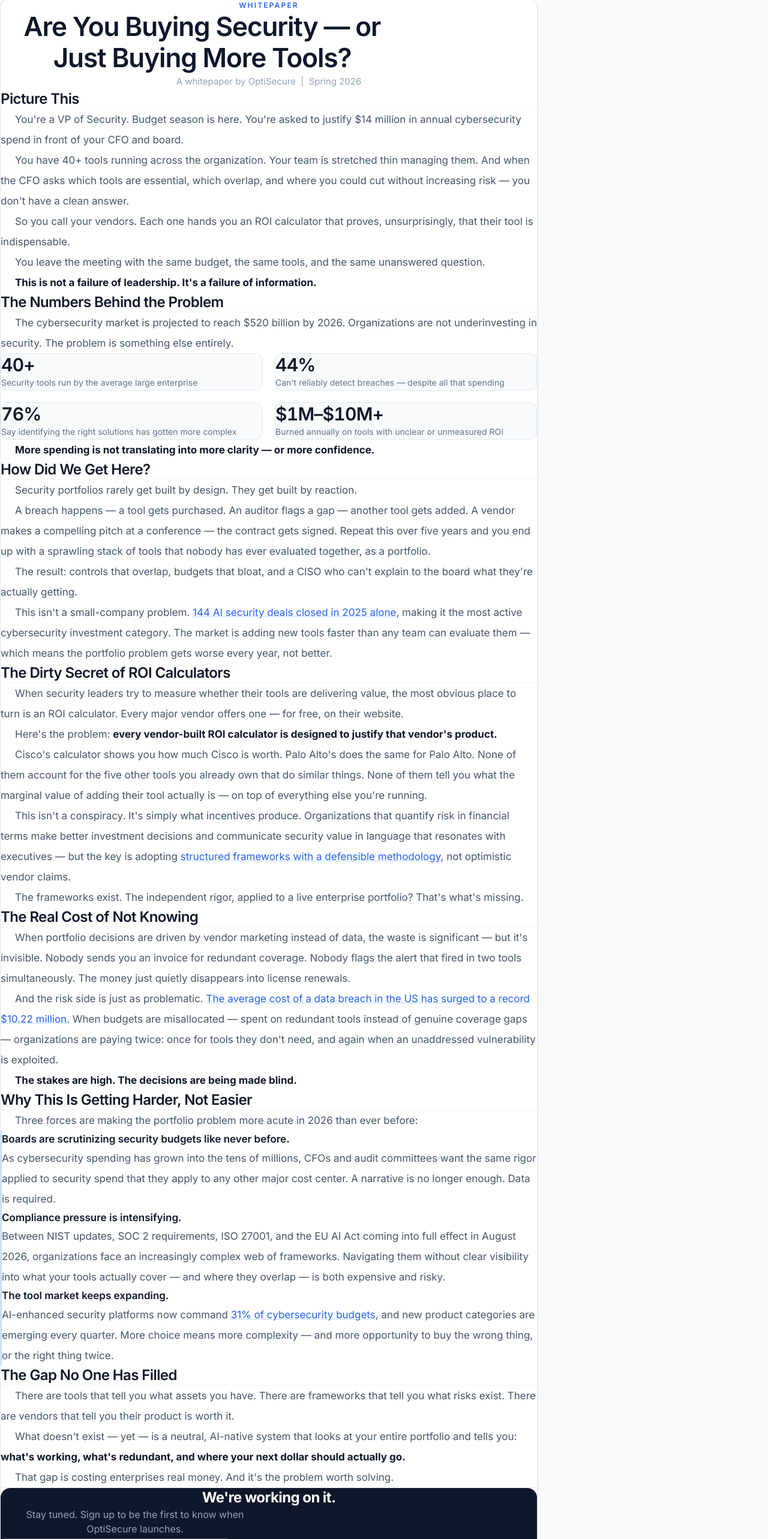
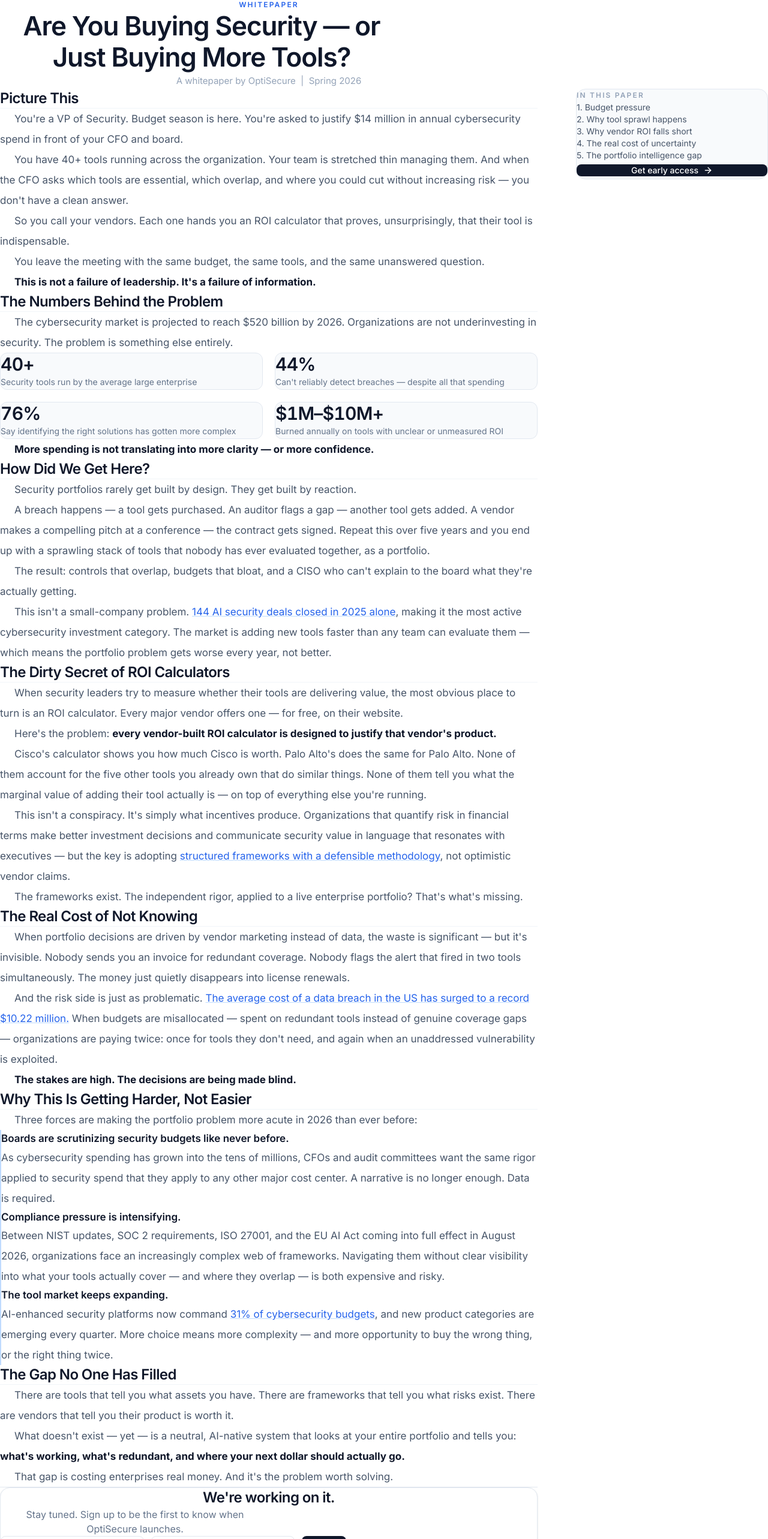
Before and after one commit to poojalohit/OptiSecure, a React (Vite) app: page / in a window 1280 px wide. Shown: the part 59-2625 px from the top of the page at 60% size. Built offline with nearby package versions, Linux system fonts and the light colour scheme.

Commit message:
Expand whitepaper layout for desktop and simplify signup styling
Made-with: Cursor

```diff
--- a/src/index.css
+++ b/src/index.css
@@ -45,7 +45,7 @@ html {
 body {
   font-family: var(--font-sans);
   color: #334155;
-  background: #f8fafc;
+  background: #fff;
   font-size: 16px;
   line-height: 1.7;
 }
--- a/src/pages/Whitepaper.tsx
+++ b/src/pages/Whitepaper.tsx
@@ -12,10 +12,10 @@ export default function Whitepaper() {
   }
 
   return (
-    <div className="min-h-screen bg-slate-50">
+    <div className="min-h-screen bg-white">
       {/* Navbar */}
       <nav className="sticky top-0 z-50 bg-white/95 backdrop-blur-md border-b border-slate-200/80">
-        <div className="max-w-4xl mx-auto px-6 lg:px-10 flex items-center justify-between h-14">
+        <div className="max-w-7xl mx-auto px-6 lg:px-12 flex items-center justify-between h-14">
           <div className="flex items-center gap-2">
             <div className="w-7 h-7 rounded-md bg-brand-600 flex items-center justify-center">
               <Shield className="w-3.5 h-3.5 text-white" />
@@ -29,16 +29,18 @@ export default function Whitepaper() {
       </nav>
 
       {/* Whitepaper content */}
-      <article className="max-w-4xl mx-auto px-4 sm:px-6 lg:px-10 pt-10 pb-12 lg:pt-14 lg:pb-16">
-        <div className="bg-white border border-slate-200 rounded-2xl shadow-sm px-6 py-10 sm:px-10 sm:py-12 lg:px-16 lg:py-16">
+      <article className="max-w-7xl mx-auto px-6 lg:px-12 pt-14 pb-16 lg:pt-20 lg:pb-20">
         {/* Header */}
-        <header className="mb-14 lg:mb-16 text-center">
+        <header className="mb-16 lg:mb-20 text-center max-w-4xl mx-auto">
           <p className="text-[12px] font-semibold text-brand-600 tracking-[0.18em] uppercase mb-5">Whitepaper</p>
           <h1 className="text-[2rem] sm:text-[2.5rem] lg:text-[2.75rem] font-semibold text-slate-900 leading-[1.18] tracking-tight mb-5 max-w-2xl mx-auto">
             Are You Buying Security — or Just Buying More Tools?
           </h1>
           <p className="text-[15px] text-slate-400">A whitepaper by OptiSecure &nbsp;|&nbsp; Spring 2026</p>
         </header>
+
+        <div className="grid lg:grid-cols-[minmax(0,1fr)_320px] gap-12 xl:gap-16 items-start">
+          <div className="min-w-0">
 
         {/* --- Picture This --- */}
         <Section title="Picture This">
@@ -119,23 +121,23 @@ export default function Whitepaper() {
 
         {/* --- CTA --- */}
         <section id="signup" className="scroll-mt-20">
-          <div className="rounded-2xl bg-slate-900 p-8 sm:p-12 text-center">
-            <h2 className="text-xl sm:text-2xl font-bold text-white tracking-tight mb-3">
+          <div className="rounded-2xl border border-slate-200 bg-white p-8 sm:p-10 text-center shadow-sm">
+            <h2 className="text-xl sm:text-2xl font-semibold text-slate-900 tracking-tight mb-3">
               We're working on it.
             </h2>
-            <p className="text-base text-slate-400 mb-8 max-w-md mx-auto">
+            <p className="text-base text-slate-500 mb-8 max-w-md mx-auto">
               Stay tuned. Sign up to be the first to know when OptiSecure launches.
             </p>
 
             {!submitted ? (
-              <form onSubmit={handleSubmit} className="max-w-sm mx-auto space-y-3">
+              <form onSubmit={handleSubmit} className="max-w-xl mx-auto grid sm:grid-cols-[1fr_1fr_auto] gap-3">
                 <input
                   type="text"
                   value={name}
                   onChange={e => setName(e.target.value)}
                   placeholder="Your name"
                   required
-                  className="w-full px-4 py-3 rounded-lg bg-white/10 border border-white/15 text-white placeholder-slate-500 text-sm focus:outline-none focus:ring-2 focus:ring-brand-500 focus:border-transparent"
+                  className="w-full px-4 py-3 rounded-lg bg-white border border-slate-200 text-slate-900 placeholder-slate-400 text-sm focus:outline-none focus:ring-2 focus:ring-brand-500 focus:border-transparent"
                 />
                 <input
                   type="email"
@@ -143,13 +145,13 @@ export default function Whitepaper() {
                   onChange={e => setEmail(e.target.value)}
                   placeholder="you@company.com"
                   required
-                  className="w-full px-4 py-3 rounded-lg bg-white/10 border border-white/15 text-white placeholder-slate-500 text-sm focus:outline-none focus:ring-2 focus:ring-brand-500 focus:border-transparent"
+                  className="w-full px-4 py-3 rounded-lg bg-white border border-slate-200 text-slate-900 placeholder-slate-400 text-sm focus:outline-none focus:ring-2 focus:ring-brand-500 focus:border-transparent"
                 />
                 <button
                   type="submit"
-                  className="w-full flex items-center justify-center gap-2 px-6 py-3 bg-white text-slate-900 font-medium rounded-lg hover:bg-slate-100 transition-colors text-sm cursor-pointer border-none"
+                  className="w-full sm:w-auto whitespace-nowrap flex items-center justify-center gap-2 px-5 py-3 bg-slate-900 text-white font-medium rounded-lg hover:bg-slate-800 transition-colors text-sm cursor-pointer border-none"
                 >
-                  Sign up to be the first to know
+                  Sign up
                   <ArrowRight className="w-4 h-4" />
                 </button>
               </form>
@@ -158,18 +160,36 @@ export default function Whitepaper() {
                 <div className="w-10 h-10 rounded-full bg-emerald-500/20 flex items-center justify-center">
                   <Check className="w-5 h-5 text-emerald-500" />
                 </div>
-                <p className="text-white font-medium">You're on the list, {name.split(' ')[0]}.</p>
+                <p className="text-slate-900 font-medium">You're on the list, {name.split(' ')[0]}.</p>
                 <p className="text-sm text-slate-400">We'll be in touch soon.</p>
               </div>
             )}
           </div>
         </section>
+          </div>
+
+          <aside className="hidden lg:block sticky top-24">
+            <div className="rounded-2xl border border-slate-200 bg-slate-50 p-6">
+              <p className="text-[12px] font-semibold uppercase tracking-[0.18em] text-slate-400 mb-5">In this paper</p>
+              <ol className="space-y-3 text-sm text-slate-600">
+                <li>1. Budget pressure</li>
+                <li>2. Why tool sprawl happens</li>
+                <li>3. Why vendor ROI falls short</li>
+                <li>4. The real cost of uncertainty</li>
+                <li>5. The portfolio intelligence gap</li>
+              </ol>
+              <a href="#signup" className="mt-6 inline-flex w-full items-center justify-center gap-2 rounded-lg bg-slate-900 px-4 py-3 text-sm font-medium text-white no-underline hover:bg-slate-800 transition-colors">
+                Get early access
+                <ArrowRight className="w-4 h-4" />
+              </a>
+            </div>
+          </aside>
         </div>
       </article>
 
       {/* Footer */}
       <footer className="border-t border-slate-100 py-8">
-        <div className="max-w-4xl mx-auto px-6 lg:px-10 flex items-center justify-between">
+        <div className="max-w-7xl mx-auto px-6 lg:px-12 flex items-center justify-between">
           <div className="flex items-center gap-2">
             <div className="w-6 h-6 rounded bg-brand-600 flex items-center justify-center">
               <Shield className="w-3 h-3 text-white" />
```
